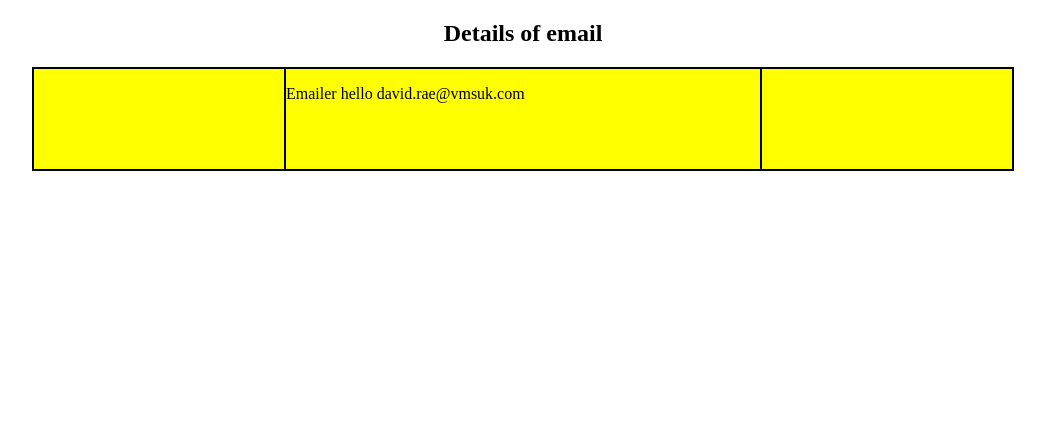
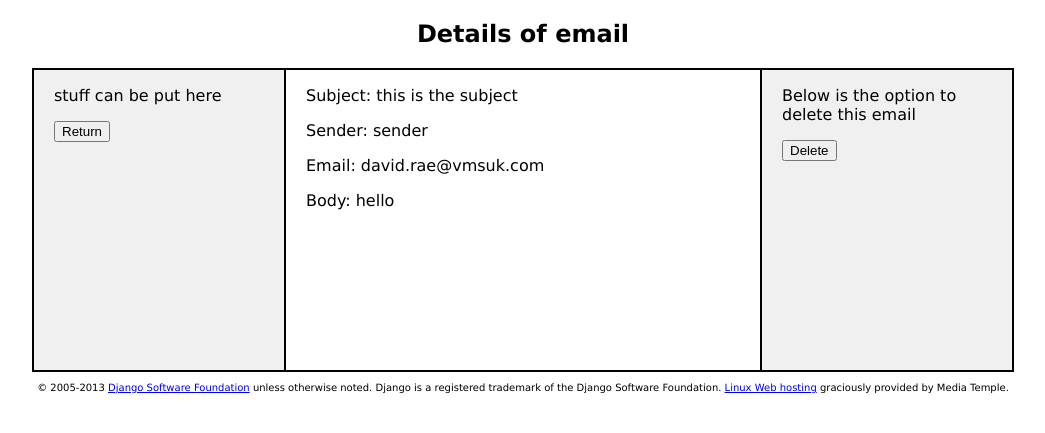
Before and after one commit to davidrae/django_tutorial, a Django app: page /foo/sent_emails/1/ in a window 1280 px wide. Shown: the top 433 px of the page, without its empty margins (117-1162 px from the left). Run offline with Django 3.2, Linux system fonts and the light colour scheme; data comes from the database, SQL or seed files in the repository; both versions use the stored data as it was after the commit; parts of the project's set-up code (start-up, migrations or seed data) failed here and were passed over.

Commit message:
tidied up html and css
return button on sent_emails doesnt link correctly

```diff
--- a/foo/models.py
+++ b/foo/models.py
@@ -28,7 +28,4 @@ class Emailer(models.Model):
             send_mail(self.subject, self.body, self.sender_email, ['david.rae@vmsuk.com'])
 
     def __unicode__(self):
-        return "Emailer %s %s" % (self.body, self.sender_email)
-
-        # In reality we'd use a form class
-        # to get proper validation errors.
+        return "Emailer: '%s' '%s' '%s' '%s'" % (self.subject, self.sender_name, self.body, self.sender_email)
--- a/foo/static/foo/css/main.css
+++ b/foo/static/foo/css/main.css
@@ -1,7 +1,11 @@
 h2
 {
     text-align: center;
+    font-family:"verdana", Sans-serif;
 }
+
+
+
 
 .main
 {
@@ -21,18 +25,37 @@ h2
 {
     width:474px;
     border: 1px;
-    background-color: yellow;
+    background-color: rgb(255,255,255) ;
     float: left;
-    height: 100px;
+    height: 300px;
     border: solid 1px;
+    font-family:"verdana", Sans-serif;
 }
 
 .column.left, .column.right
 {
-    width:250px;
+    width:210px;
+    background-color: rgb(240,240,240);
+    padding-left: 20px;
+    padding-right: 20px;
 }
+
+.column.center
+{
+    width:434px;
+    padding-left: 20px;
+    padding-right: 20px;
+}
+
 
 .clear
 {
     clear: both;
 }
+
+.footer
+{
+    font-family:"verdana", Sans-serif;
+    text-align: center;
+    font-size: 10px;
+}
--- a/foo/templates/foo/email_index.html
+++ b/foo/templates/foo/email_index.html
@@ -7,3 +7,5 @@
 </form>
 
 <p><button type="button" onclick="location.href='/foo/sent_emails/'">Sent Emails</button></p>
+
+<button type="button" onclick="location.href='/foo/'">Cancel</button>
--- a/foo/templates/foo/emailer_detail.html
+++ b/foo/templates/foo/emailer_detail.html
@@ -17,14 +17,27 @@
   <div class="row">
 
     <div  class="column left">
-
+        <p>stuff can be put here</p>
+        <p><button type="button" onclick="location.href='/foo/sent_emails'">Return</button></p>
     </div>
 
-    <div  class="column">
-        <p>{{ object }}</p>
+    <div  class="column center">
+        <p class="margin">
+
+            <p>Subject: {{ object.subject }}</p>
+            <p>Sender: {{ object.sender_name }}</p>
+            <p>Email: {{ object.sender_email }}</p>
+            <p>Body: {{ object.body }}</p>
+
+        </p>
     </div>
 
     <div  class="column right">
+
+        <form action="/foo/email_index/delete/{{ object.id }}/" method="post">{% csrf_token %}
+            <p>Below is the option to delete this email </p>
+            <input type="submit" value="Delete" />
+        </form>
 
     </div>
 
@@ -33,6 +46,12 @@
     <div class="clear"></div>
 </div>
 
+<div class="footer">
+      <p>&copy; 2005-2013 <a href="https://www.djangoproject.com/foundation/">Django Software Foundation</a> unless otherwise noted. Django is a registered trademark of the Django Software Foundation.
+      <a href="http://mediatemple.net/">Linux Web hosting</a> graciously provided by Media Temple.
+      </p>
+    </div>
+
 
 </body>
 </html>
--- a/foo/views.py
+++ b/foo/views.py
@@ -29,6 +29,10 @@ class EmailDetails(DetailView):
     model = Emailer
     success_url = "foo/email_index.html"
 
+class DeleteEmail(DeleteView):
+    model = Emailer
+    success_url = "/foo/sent_emails/"
+
 
 class AboutView(ListView):
     template_name = "foo/about.html"
--- a/helloworld/urls.py
+++ b/helloworld/urls.py
@@ -9,7 +9,7 @@ from foo.views import AboutView
 from django.views.generic import TemplateView
 from foo.views import UpdateFoo, DeleteFoo, CreateFoo, FooList
 from django.views.generic.detail import SingleObjectMixin
-from foo.views import EmailView, EmailList, EmailDetails
+from foo.views import EmailView, EmailList, EmailDetails, DeleteEmail
 
 
 urlpatterns = patterns('',
@@ -22,9 +22,11 @@ urlpatterns = patterns('',
     url(r'^foo/create/$', CreateFoo.as_view()),
     url(r'^foo/delete/(?P<pk>.*)/$', DeleteFoo.as_view()),
     url(r'^foo/foo_list/$', FooList.as_view()),
+
     url(r'^foo/email_index/$',EmailView.as_view()),
     url(r'^foo/sent_emails/$',EmailList.as_view()),
     url(r'^foo/sent_emails/(?P<pk>.*)/$',EmailDetails.as_view()),
+    url(r'^foo/email_index/delete/(?P<pk>.*)/$', DeleteEmail.as_view()),
 
     url(r'^foo/(?P<pk>.*)/$', UpdateFoo.as_view()),
 
```
Also changed, not shown: foo/templates/foo/detail.html (deleted, +0 -12 lines), foo/templates/foo/sent_emails.html (+10 -1 lines), foo.db, 3 other files.
